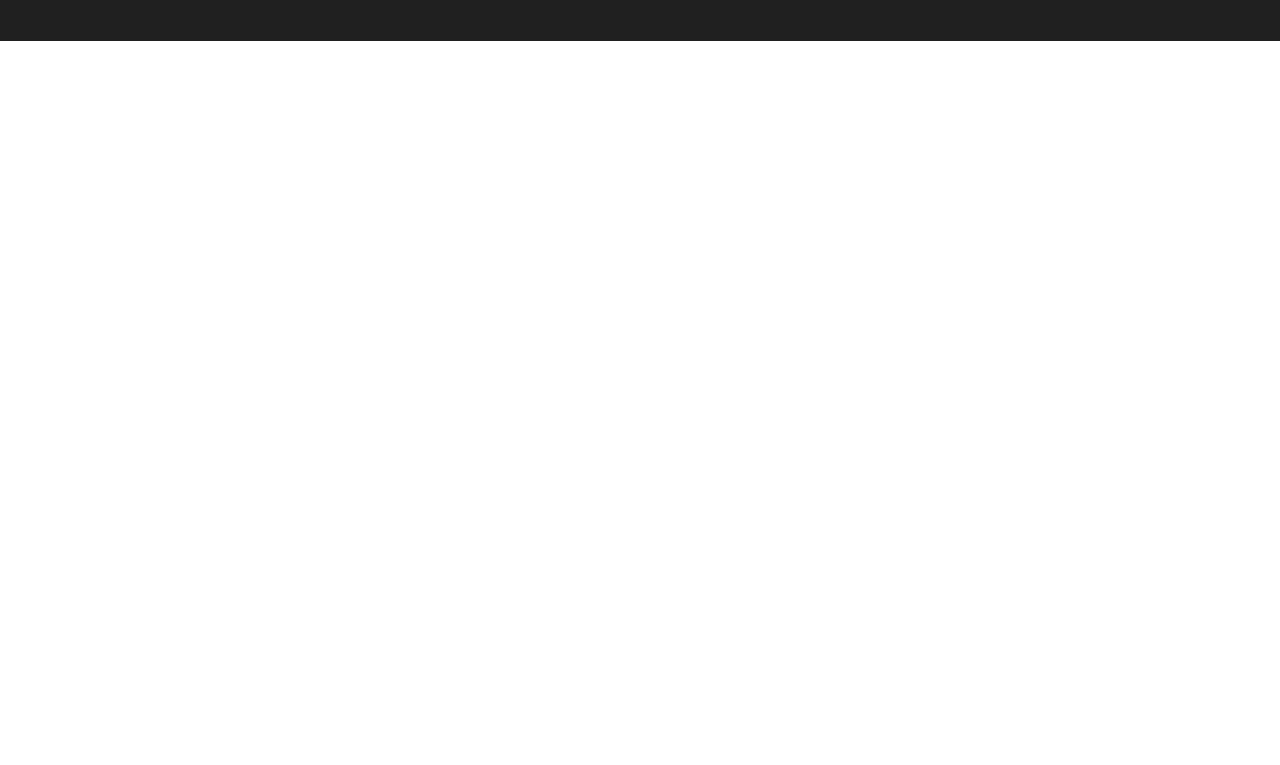
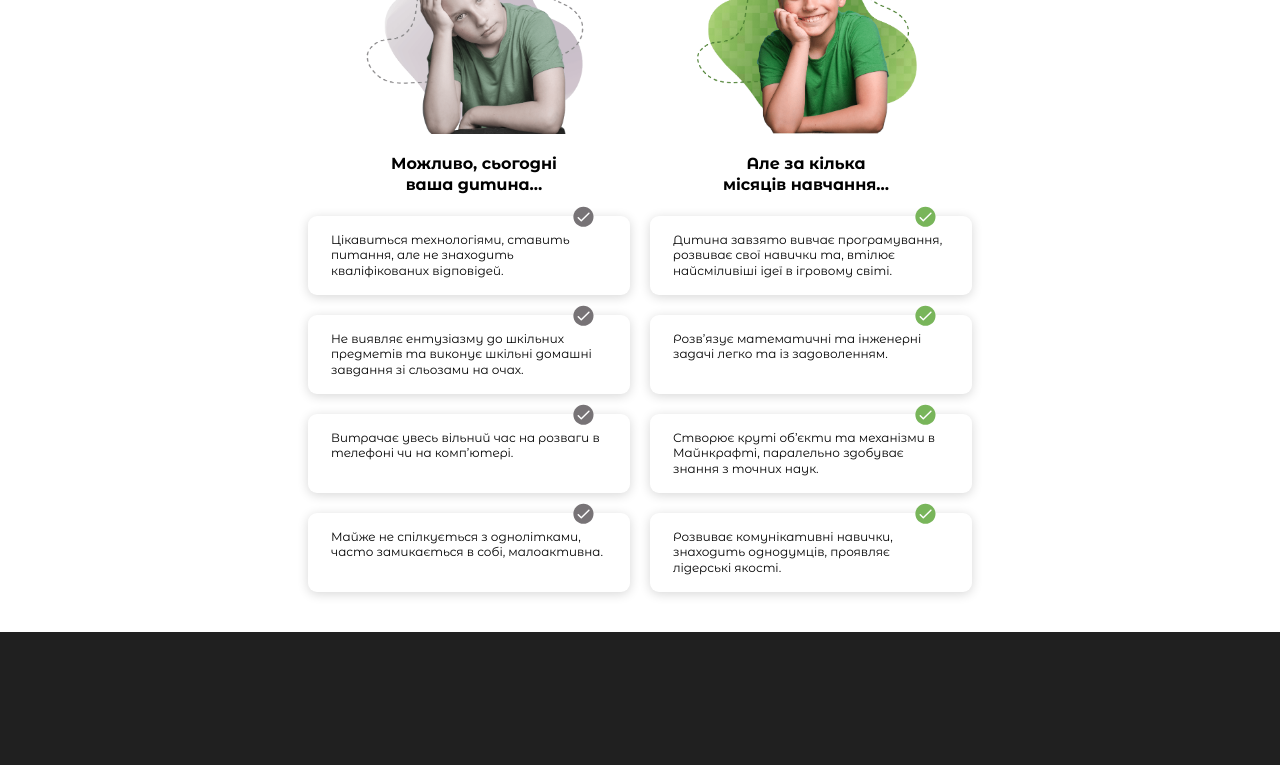
Before and after one commit to TurchynykOleksii/minecraft, a website: page src/html/pages/index.html in a window 1280 px wide. Shown: the part 3112-3877 px from the top of the page. Before the commit the page ends 3153 px from the top, so only its background shows below. Drawn offline with nearby package versions, Linux system fonts and the light colour scheme; files that its build step writes are made by us from their sources; files whose address does not match are found by name; a web font is replaced by a local one.

Commit message:
Add section goITeens-helps

```diff
--- /dev/null
+++ b/src/assets/scss/layouts/teens-helps.scss
@@ -0,0 +1,141 @@
+.teens-helps {
+  padding-top: 33px;
+  padding-bottom: 33px;
+  @include mq(tablet) {
+    padding-top: 40px;
+    padding-bottom: 40px;
+  }
+  @include mq(desktop) {
+    padding-top: 62px;
+    padding-bottom: 62px;
+  }
+
+  &__container {
+    .teens-helps__title {
+      text-align: center;
+      font-family: var(--font-bold);
+      font-size: var(--size-20);
+      line-height: 1.3;
+      margin-bottom: 8px;
+      @include mq(tablet) {
+        font-size: var(--size-24);
+        margin-bottom: 20px;
+      }
+      @include mq(desktop) {
+        font-size: var(--size-40);
+      }
+    }
+
+    .teens-helps__foto-list {
+      display: flex;
+      align-items: baseline;
+      justify-content: space-between;
+      margin-bottom: 5px;
+      @include mq(tablet) {
+        justify-content: space-around;
+        margin-bottom: 20px;
+      }
+
+      .foto-list__item {
+        .item__img {
+          margin: 0 auto;
+          max-width: 134px;
+          margin-bottom: 12px;
+          @include mq(tablet) {
+            max-width: 222px;
+            margin-bottom: 20px;
+          }
+          @include mq(desktop) {
+            max-width: 327px;
+          }
+        }
+
+        .item__text {
+          text-align: center;
+          font-family: var(--font-bold);
+          font-size: var(--size-14);
+          line-height: 1.3;
+          @include mq(tablet) {
+            font-size: var(--size-16);
+            max-width: 183px;
+            margin: 0 auto;
+          }
+          @include mq(desktop) {
+            font-size: var(--size-32);
+            max-width: 363px;
+          }
+        }
+      }
+    }
+    .teens-helps__text-box {
+      display: flex;
+      align-items: center;
+      justify-content: space-between;
+      .teens-helps__list {
+        display: flex;
+        flex-direction: column;
+        gap: 15px;
+        @include mq(tablet) {
+          gap: 20px;
+        }
+        li {
+          position: relative;
+          padding: 12px 8px 12px 17px;
+          max-width: 168px;
+          min-height: 105px;
+          box-shadow: 0px 1.90625px 10.4844px rgba(0, 0, 0, 0.16);
+          border-radius: 6px;
+          @include mq(tablet) {
+            padding: 16px 21px 16px 23px;
+            max-width: 322px;
+            min-height: 79px;
+            border-radius: 9px;
+          }
+          @include mq(desktop) {
+            padding: 22px 16px 22px 31px;
+            max-width: 430px;
+            min-height: 115px;
+            border-radius: 13px;
+          }
+          p {
+            font-size: var(--size-11);
+            line-height: 1.3;
+            @include mq(tablet) {
+              font-size: var(--size-12);
+            }
+            @include mq(desktop) {
+              font-size: var(--size-16);
+            }
+          }
+          svg {
+            width: 14px;
+            height: 14px;
+            position: absolute;
+            top: -7px;
+            right: 16px;
+            @include mq(tablet) {
+              width: 21px;
+              height: 21px;
+              top: -10px;
+              right: 36px;
+            }
+            @include mq(desktop) {
+              width: 28px;
+              height: 28px;
+              top: -15px;
+              right: 23px;
+            }
+          }
+        }
+        @include mq(desktop) {
+          .negative__item:nth-child(2n + 1) {
+            margin-left: 75px;
+          }
+          .positive__item:nth-child(2n) {
+            margin-left: 75px;
+          }
+        }
+      }
+    }
+  }
+}
--- a/src/assets/scss/main.scss
+++ b/src/assets/scss/main.scss
@@ -19,4 +19,5 @@
 @import './layouts/best';
 @import './layouts/minecraft';
 @import './layouts/free-lesson';
+@import './layouts/teens-helps';
 @import './layouts/footer';
--- a/src/html/pages/index.html
+++ b/src/html/pages/index.html
@@ -2,7 +2,8 @@
 
 <main>
   {% include 'sections/hero.html' %}{% include 'sections/best.html' %}{% include
-  'sections/minecraft.html' %}{% include 'sections/free-lesson.html' %}
+  'sections/minecraft.html' %}{% include 'sections/free-lesson.html' %}{%
+  include 'sections/teens-helps.html' %}
 </main>
 
 {% include 'footer.html' %} {% endblock %}
--- /dev/null
+++ b/src/html/partials/sections/teens-helps.html
@@ -0,0 +1,101 @@
+<section class="teens-helps">
+  <div class="teens-helps__container container">
+    <h2 class="teens-helps__title">
+      GoITeens допомагає школярам здобути актуальні практичні знання
+    </h2>
+    <ul class="teens-helps__foto-list list">
+      <li class="foto-list__item">
+        <img
+          class="item__img"
+          src="./assets/images/helps/helps-boy1.png"
+          alt="hero-boy"
+        />
+        <p class="item__text">Можливо, сьогодні ваша дитина…</p>
+      </li>
+      <li class="foto-list__item">
+        <img
+          class="item__img"
+          src="./assets/images/helps/helps-boy2.png"
+          alt="hero-boy"
+        />
+        <p class="item__text">Але за кілька місяців навчання…</p>
+      </li>
+    </ul>
+    <div class="teens-helps__text-box">
+      <ul class="list teens-helps__list">
+        <li class="negative__item">
+          <p>
+            Цікавиться технологіями, ставить питання, але не знаходить
+            кваліфікованих відповідей.
+          </p>
+          <svg>
+            <use href="./assets/images/sprite.svg#icon-svg-ok"></use>
+          </svg>
+        </li>
+        <li class="negative__item">
+          <p>
+            Не виявляє ентузіазму до шкільних предметів та виконує шкільні
+            домашні завдання зі сльозами на очах.
+          </p>
+          <svg>
+            <use href="./assets/images/sprite.svg#icon-svg-ok"></use>
+          </svg>
+        </li>
+        <li class="negative__item">
+          <p>
+            Витрачає увесь вільний час на розваги в телефоні чи на комп’ютері.
+          </p>
+          <svg>
+            <use href="./assets/images/sprite.svg#icon-svg-ok"></use>
+          </svg>
+        </li>
+        <li class="negative__item">
+          <p>
+            Майже не спілкується з однолітками, часто замикається в собі,
+            малоактивна.
+          </p>
+          <svg>
+            <use href="./assets/images/sprite.svg#icon-svg-ok"></use>
+          </svg>
+        </li>
+      </ul>
+      <ul class="list teens-helps__list">
+        <li class="positive__item">
+          <p>
+            Дитина завзято вивчає програмування, розвиває свої навички та,
+            втілює найсміливіші ідеї в ігровому світі.
+          </p>
+          <svg>
+            <use href="./assets/images/sprite.svg#icon-svg-ok-color"></use>
+          </svg>
+        </li>
+        <li class="positive__item">
+          <p>
+            Розв’язує математичні та інженерні задачі легко та із задоволенням.
+          </p>
+          <svg>
+            <use href="./assets/images/sprite.svg#icon-svg-ok-color"></use>
+          </svg>
+        </li>
+        <li class="positive__item">
+          <p>
+            Створює круті об’єкти та механізми в Майнкрафті, паралельно здобуває
+            знання з точних наук.
+          </p>
+          <svg>
+            <use href="./assets/images/sprite.svg#icon-svg-ok-color"></use>
+          </svg>
+        </li>
+        <li class="positive__item">
+          <p>
+            Розвиває комунікативні навички, знаходить однодумців, проявляє
+            лідерські якості.
+          </p>
+          <svg>
+            <use href="./assets/images/sprite.svg#icon-svg-ok-color"></use>
+          </svg>
+        </li>
+      </ul>
+    </div>
+  </div>
+</section>
```
Also changed, not shown: src/assets/images/helps/helps-boy1.png (added), src/assets/images/helps/helps-boy2.png (added).
